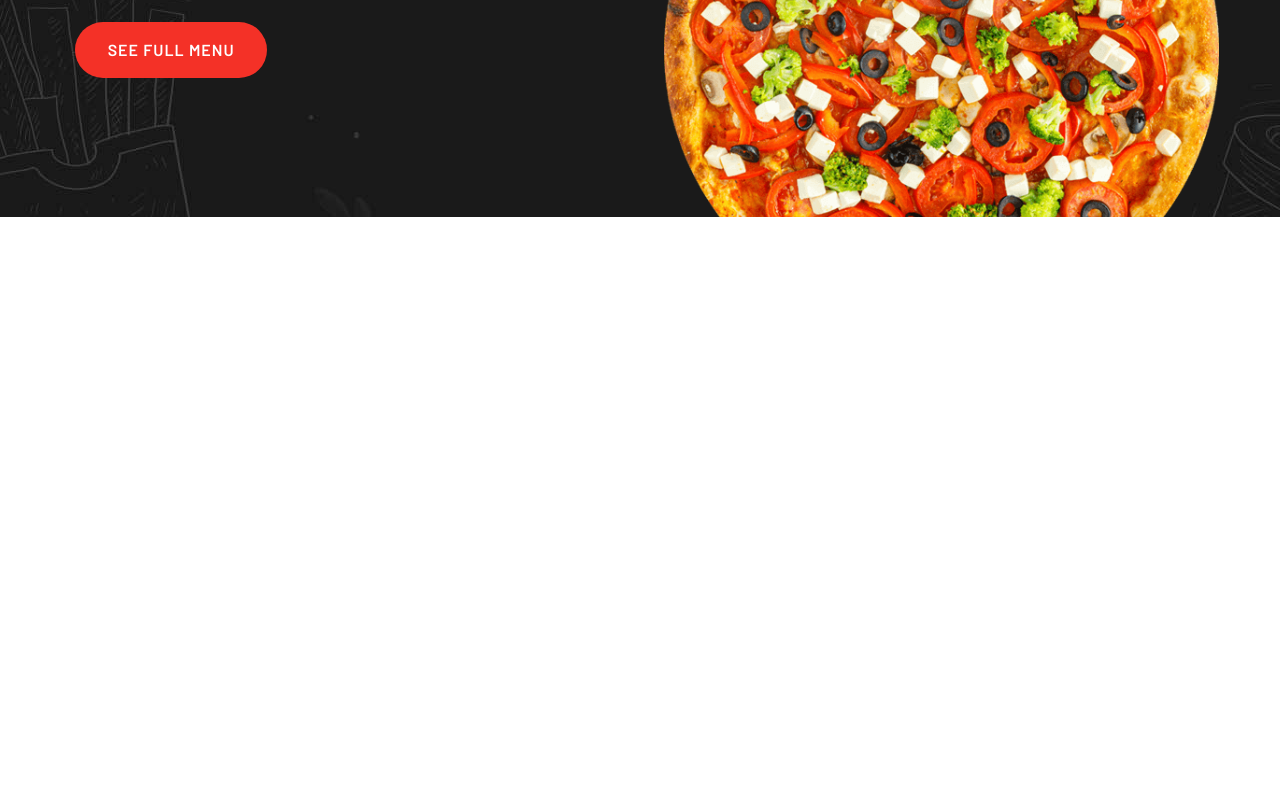
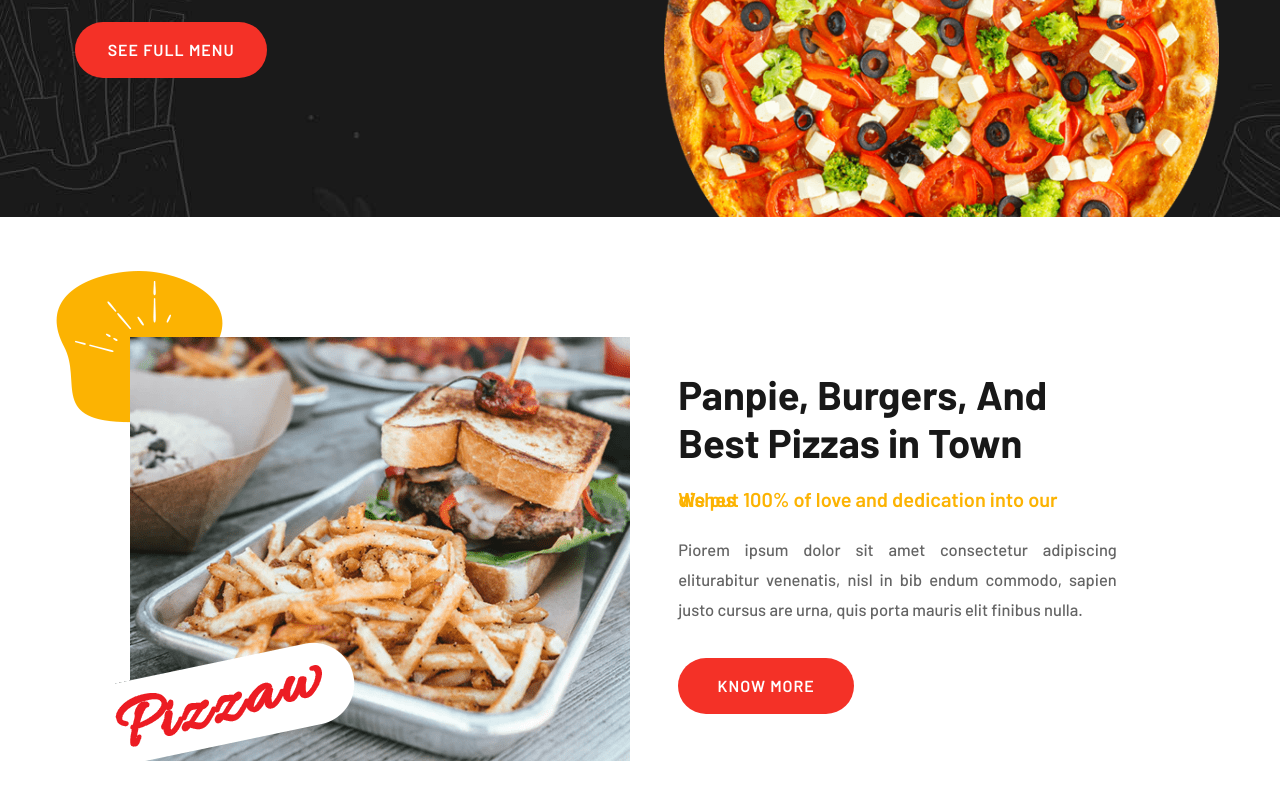
Before and after one commit to KrisKiselkov/panpie, a React (Create React App) app: page / in a window 1280 px wide. Shown: the part 2929-3729 px from the top of the page. Before the commit the page ends 3285 px from the top, so only its background shows below. Built offline with nearby package versions, Linux system fonts and the light colour scheme.

Commit message:
Know More Base Look

```diff
--- a/src/App.css
+++ b/src/App.css
@@ -321,7 +321,6 @@ nav h2 {
   background-attachment: fixed;
   background-color: aqua;
   height: 565px;
-  margin-bottom: 5em;
 }
 
 #quality-text {
@@ -368,3 +367,70 @@ nav h2 {
   max-width: 555px;
   max-height: 536px;
 }
+
+
+/* KNOW MORE */
+#know-more {
+  display: flex;
+  height: 420px;
+  padding: 7.5em 0em;
+}
+
+#know-more-container {
+  display: flex;
+  width: 82%;
+  margin: 0 auto;
+}
+
+#know-more-img {
+  width: 50%;
+}
+
+#know-shape {
+  position: absolute;
+  z-index: -1;
+  left: 3.5em;
+  top: 200em;
+}
+
+#know-more-txt {
+  width: 50%;
+  padding: 0em 3em;
+}
+
+#know-more-h1 {
+  font-size: 40px;
+}
+
+#know-more-h3 {
+  color: #fcb302;
+  font-size: 20px;
+  font-weight: 600;
+  line-height: 0px;
+}
+
+#know-more-p {
+  position: relative;
+  top: 15px;
+  color: #646464;
+  text-align: justify;
+  font-weight: 500;
+  font-size: 16.5px;
+  line-height: 30px;
+}
+
+#know-more-btn {
+  position: relative;
+  top: 2em;
+  height: 3.5em;
+  width: 11em;
+  font-size: 16px;
+  text-transform: uppercase;
+  font-weight: 600;
+  color: #fff;
+  letter-spacing: 1px;
+  background-color: #f43127;
+  border: none;
+  border-radius: 5em;
+  transition: all .2s ease-out;
+}
--- /dev/null
+++ b/src/content/Know-More.js
@@ -0,0 +1,23 @@
+
+
+export function KnowMore() {
+    return(
+        <section id="know-more">
+            <div id="know-more-container">
+                <div id="know-more-img">
+                    <img src={require("../images/shape33.png")} id="know-shape"></img>
+                    <img src={require("../images/about-pizzaw.png")} id="know-image"></img>
+                </div>
+
+                <div id="know-more-txt">
+                    <h1 id="know-more-h1">Panpie, Burgers, And<br></br>
+                    Best Pizzas in Town</h1>
+                    <h3 id="know-more-h3">We put 100% of love and dedication into our dishes</h3>
+                    <p id="know-more-p">Piorem ipsum dolor sit amet consectetur adipiscing eliturabitur venenatis, nisl in bib endum commodo, sapien justo cursus are urna, quis porta mauris elit finibus nulla.</p>
+
+                    <button id="know-more-btn">Know More</button>
+                </div>
+            </div>
+        </section>
+    );
+}
--- a/src/content/Landing.js
+++ b/src/content/Landing.js
@@ -1,5 +1,6 @@
 import { ChoiceCards } from "./Choice-Cards";
 import { Home } from "./Home";
+import { KnowMore } from "./Know-More";
 import { Nav } from "./Nav";
 import { Offers } from "./Offers";
 import { QualityContainer } from "./Quality-Container";
@@ -17,6 +18,8 @@ export function Landing() {
             <Offers />
 
             <QualityContainer />
+
+            <KnowMore />
         </>
     );
 }
```
Also changed, not shown: src/images/about-pizzaw.png (added), src/images/shape33.png (added).
